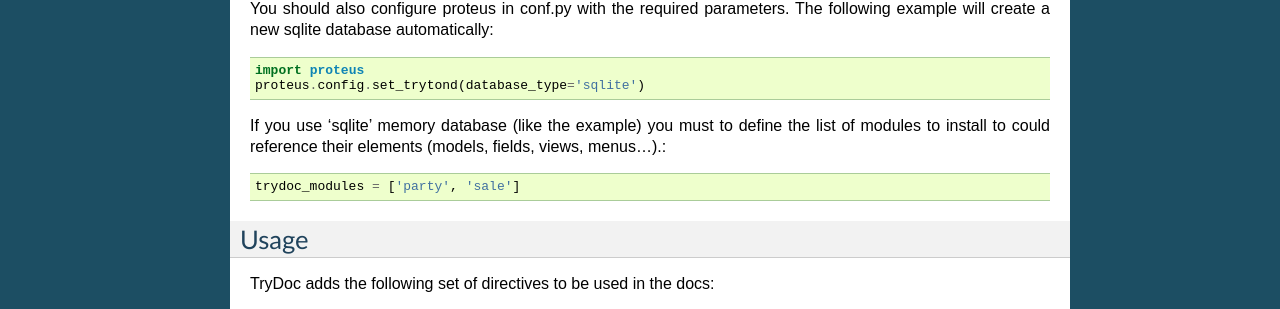
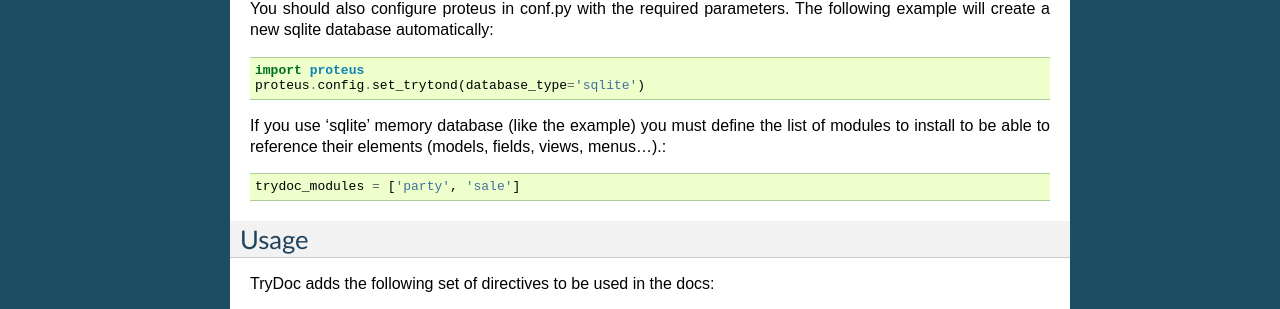
Before and after one commit to NaN-tic/trydoc, a Sphinx documentation site: the page built from doc/index.rst, in a window 1280 px wide. Shown: the part 485-794 px from the top of the page. Built offline with Sphinx 7.4.7, drawn with Linux system fonts in a browser that asks for light colours.

Commit message:
Fix doc typos.

```diff
--- a/doc/index.rst
+++ b/doc/index.rst
@@ -33,9 +33,9 @@
    import proteus
    proteus.config.set_trytond(database_type='sqlite')
 
-If you use 'sqlite' memory database (like the example) you must to define the
-list of modules to install to could reference their elements (models, fields,
-views, menus...).::
+If you use 'sqlite' memory database (like the example) you must define the
+list of modules to install to be able to reference their elements (models,
+fields, views, menus...).::
 
    trydoc_modules = ['party', 'sale']
 
```
